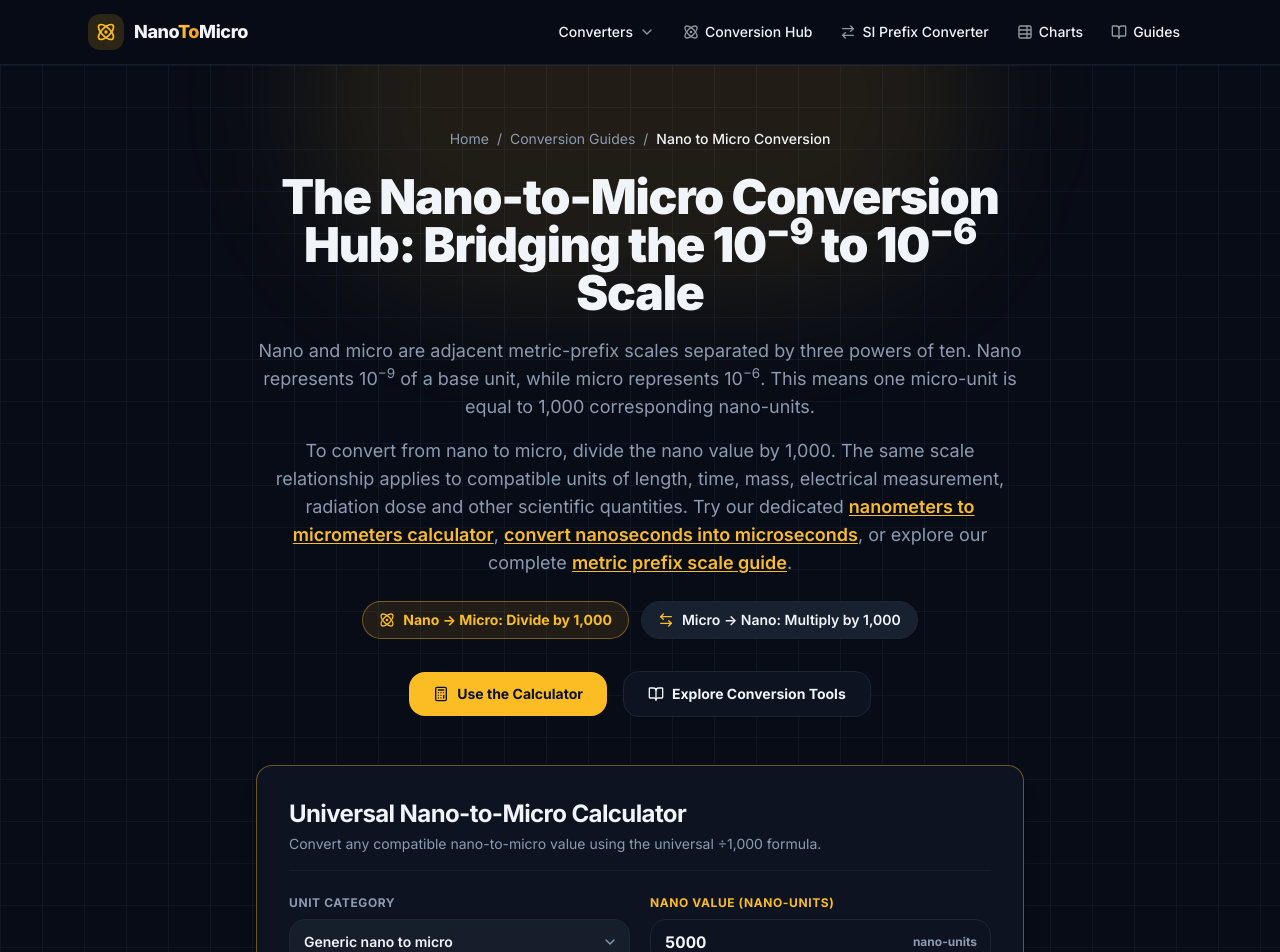
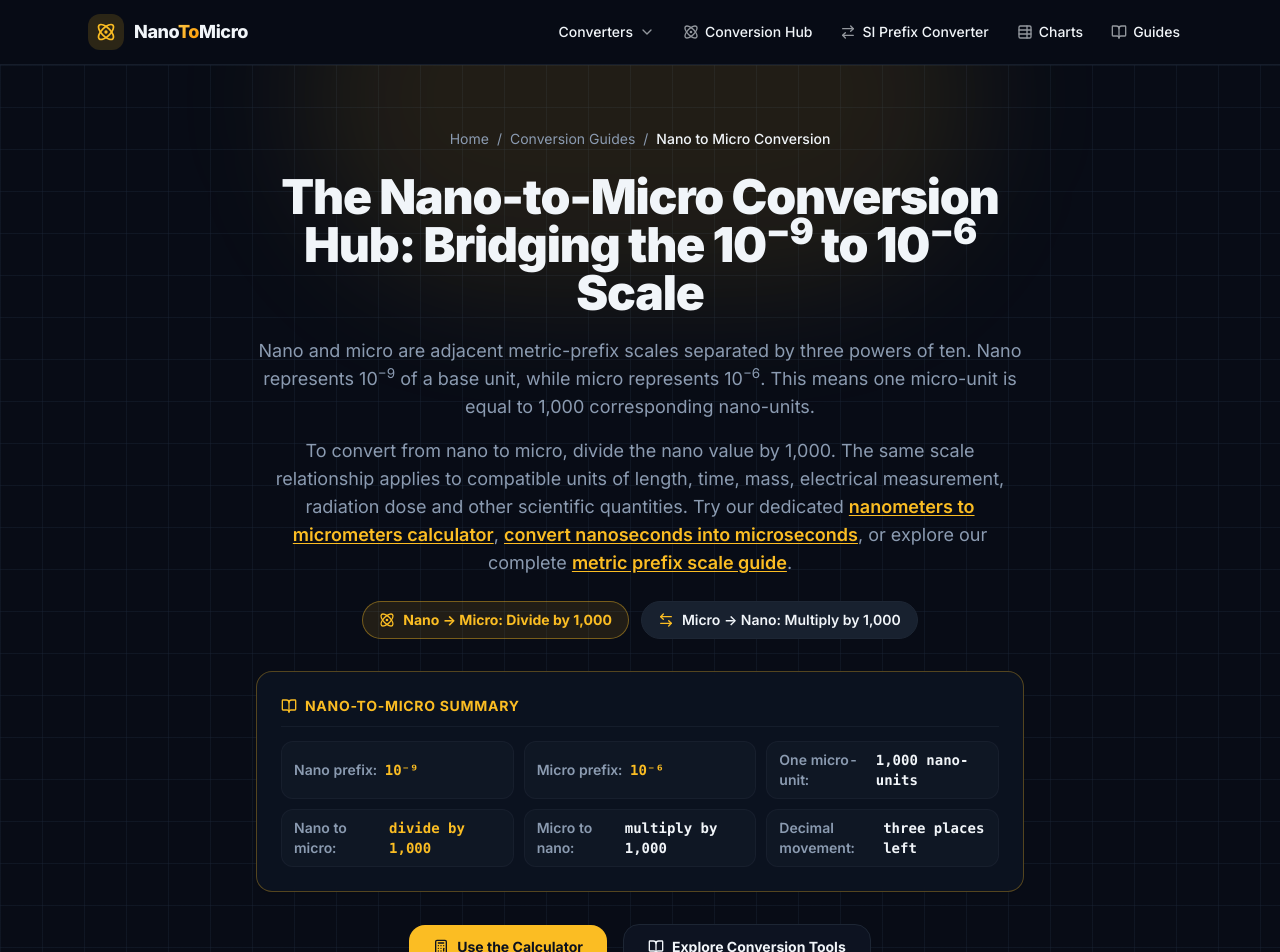
Before and after one commit to maryam-2021/NanoToMicro, a React (Vite) app in the folder app/: page /nano-to-micro-conversion in a window 1280 px wide. Shown: the top 952 px of the page. Built offline with nearby package versions, Linux system fonts and the light colour scheme.

Commit message:
Add Section 21 Recommended Nano-to-Micro Summary Box

```diff
--- a/app/src/pages/NanoToMicroHubPage.tsx
+++ b/app/src/pages/NanoToMicroHubPage.tsx
@@ -465,6 +465,39 @@ export default function NanoToMicroHubPage() {
               </div>
               <div className="inline-flex items-center gap-2 rounded-full border border-border bg-secondary px-4 py-2 text-xs font-semibold text-foreground sm:text-sm">
                 <ArrowLeftRight className="h-4 w-4 text-primary" /> Micro → Nano: Multiply by 1,000
+              </div>
+            </div>
+
+            {/* Nano-to-Micro Summary Box */}
+            <div className="mt-8 rounded-2xl border border-primary/30 bg-card/90 p-5 shadow-sm text-left backdrop-blur sm:p-6">
+              <h3 className="flex items-center gap-2 border-b border-border/60 pb-2.5 text-xs font-bold uppercase tracking-wider text-primary sm:text-sm">
+                <BookOpen className="h-4 w-4 text-primary" /> Nano-to-Micro Summary
+              </h3>
+              <div className="numeric mt-3.5 grid gap-2.5 text-xs sm:text-sm font-medium text-foreground sm:grid-cols-2 lg:grid-cols-3">
+                <div className="flex items-center gap-2 rounded-lg border border-border/60 bg-secondary/40 px-3 py-2">
+                  <span className="font-semibold text-muted-foreground">Nano prefix:</span>
+                  <span className="font-mono font-bold text-primary">10⁻⁹</span>
+                </div>
+                <div className="flex items-center gap-2 rounded-lg border border-border/60 bg-secondary/40 px-3 py-2">
+                  <span className="font-semibold text-muted-foreground">Micro prefix:</span>
+                  <span className="font-mono font-bold text-primary">10⁻⁶</span>
+                </div>
+                <div className="flex items-center gap-2 rounded-lg border border-border/60 bg-secondary/40 px-3 py-2">
+                  <span className="font-semibold text-muted-foreground">One micro-unit:</span>
+                  <span className="font-mono font-bold text-foreground">1,000 nano-units</span>
+                </div>
+                <div className="flex items-center gap-2 rounded-lg border border-border/60 bg-secondary/40 px-3 py-2">
+                  <span className="font-semibold text-muted-foreground">Nano to micro:</span>
+                  <span className="font-mono font-bold text-primary">divide by 1,000</span>
+                </div>
+                <div className="flex items-center gap-2 rounded-lg border border-border/60 bg-secondary/40 px-3 py-2">
+                  <span className="font-semibold text-muted-foreground">Micro to nano:</span>
+                  <span className="font-mono font-bold text-foreground">multiply by 1,000</span>
+                </div>
+                <div className="flex items-center gap-2 rounded-lg border border-border/60 bg-secondary/40 px-3 py-2">
+                  <span className="font-semibold text-muted-foreground">Decimal movement:</span>
+                  <span className="font-mono font-bold text-foreground">three places left</span>
+                </div>
               </div>
             </div>
 
```
